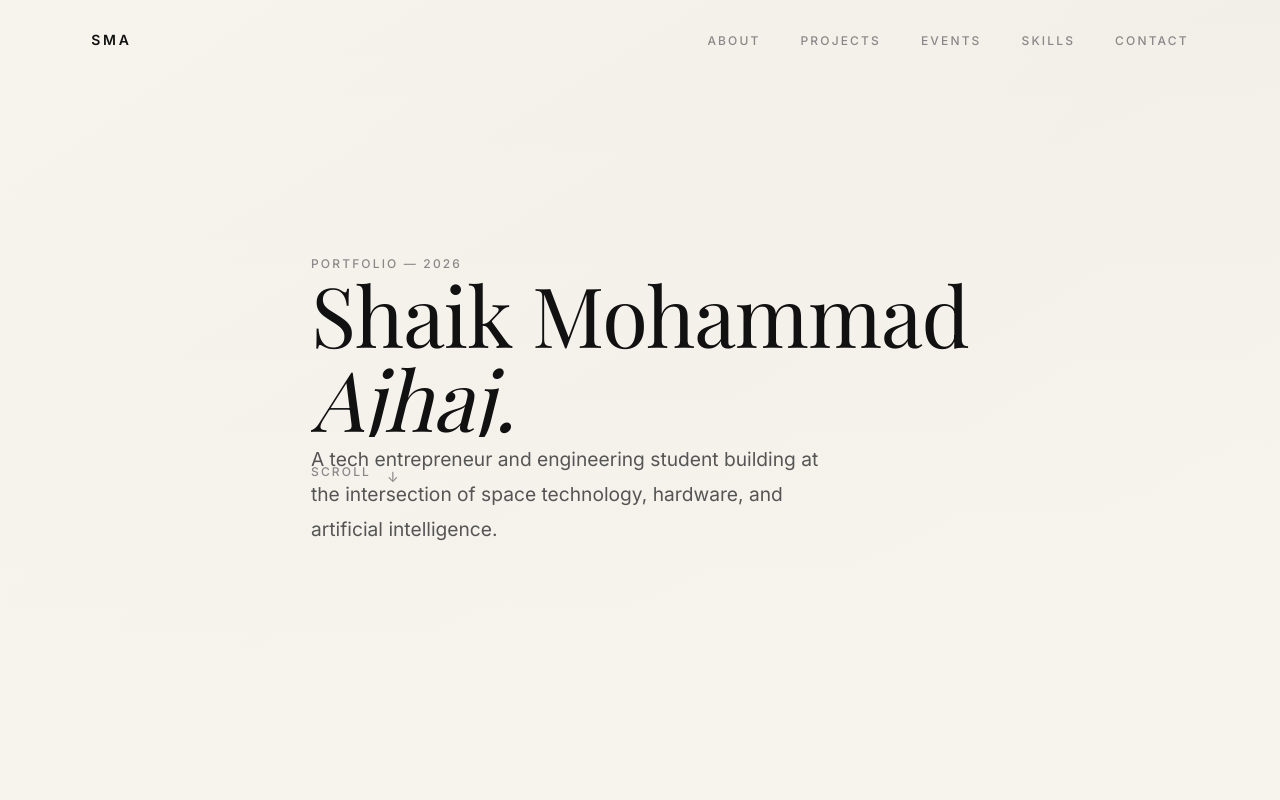
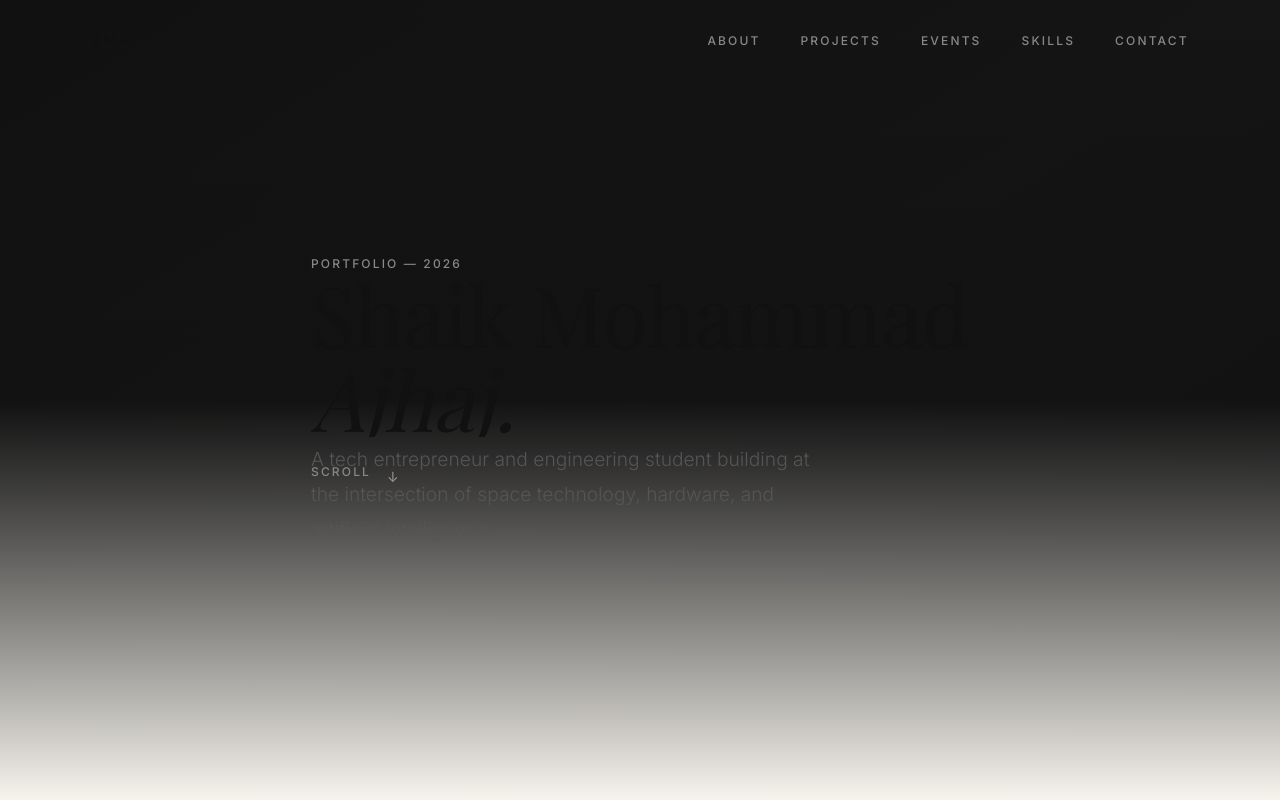
Before and after one commit to Ares006-007/My-portfolio, a React (Vite) app: page / in a window 1280 px wide. Shown: the top 800 px of the page. Built offline with nearby package versions, Linux system fonts and the light colour scheme; a web font is replaced by a local one.

Commit message:
style: add premium background treatment to hero

```diff
--- a/src/components/Hero.jsx
+++ b/src/components/Hero.jsx
@@ -11,7 +11,7 @@ export default function Hero() {
     >
       {/* Background WebGL Layer */}
       <div className="absolute inset-0 z-0">
-        <ErrorBoundary fallback={<div className="w-full h-full bg-gradient-to-br from-bg via-bg-alt to-bg" />}>
+        <ErrorBoundary fallback={<div className="w-full h-full bg-gradient-to-br from-fg via-[#1a1a1a] to-fg" />}>
           <Ballpit
             count={150}
             gravity={0.3}
@@ -19,8 +19,8 @@ export default function Hero() {
             wallBounce={0.9}
             maxVelocity={0.1}
             colors={[0x111111, 0x1f3b2d, 0xc8a96b, 0xf7f4ee]}
-            ambientColor={0xf7f4ee}
-            ambientIntensity={0.8}
+            ambientColor={0x000000}
+            ambientIntensity={1.2}
             lightIntensity={100}
             minSize={0.4}
             maxSize={1.2}
@@ -29,8 +29,8 @@ export default function Hero() {
         </ErrorBoundary>
       </div>
 
-      {/* Overlay to ensure text readability */}
-      <div className="absolute inset-0 z-10 bg-gradient-to-b from-bg/40 via-bg/70 to-bg pointer-events-none" />
+      {/* Overlay to ensure text readability & transition to light theme below */}
+      <div className="absolute inset-0 z-10 bg-gradient-to-b from-fg/60 via-fg/80 to-bg pointer-events-none" />
 
       {/* Foreground Content */}
       <div className="section-container py-32 md:py-0 relative z-20 pointer-events-none">
@@ -48,14 +48,14 @@ export default function Hero() {
         <div className="max-w-4xl">
           <AnimatedText
             text="Shaik Mohammad"
-            className="heading-xl"
+            className="heading-xl text-bg"
             trigger="load"
             delay={0.4}
             staggerDelay={0.06}
           />
           <AnimatedText
             text="Ajhaj."
-            className="heading-xl italic mt-2 text-fg-muted"
+            className="heading-xl italic mt-2 text-bg/70"
             trigger="load"
             delay={0.7}
             staggerDelay={0.06}
@@ -69,7 +69,7 @@ export default function Hero() {
           animate={{ opacity: 1, y: 0 }}
           transition={{ duration: 0.6, delay: 1.1, ease: [0.25, 0.1, 0.25, 1] }}
         >
-          <p className="body-lg max-w-lg leading-relaxed text-fg">
+          <p className="body-lg max-w-lg leading-relaxed text-bg/90 font-light">
             A tech entrepreneur and engineering student building at the intersection of
             space technology, hardware, and artificial intelligence.
           </p>
@@ -82,7 +82,7 @@ export default function Hero() {
           animate={{ opacity: 1 }}
           transition={{ duration: 0.6, delay: 1.6 }}
         >
-          <div className="flex items-center gap-4 text-fg-subtle">
+          <div className="flex items-center gap-4 text-bg/50">
             <span className="label">Scroll</span>
             <motion.span
               className="text-sm"
```
